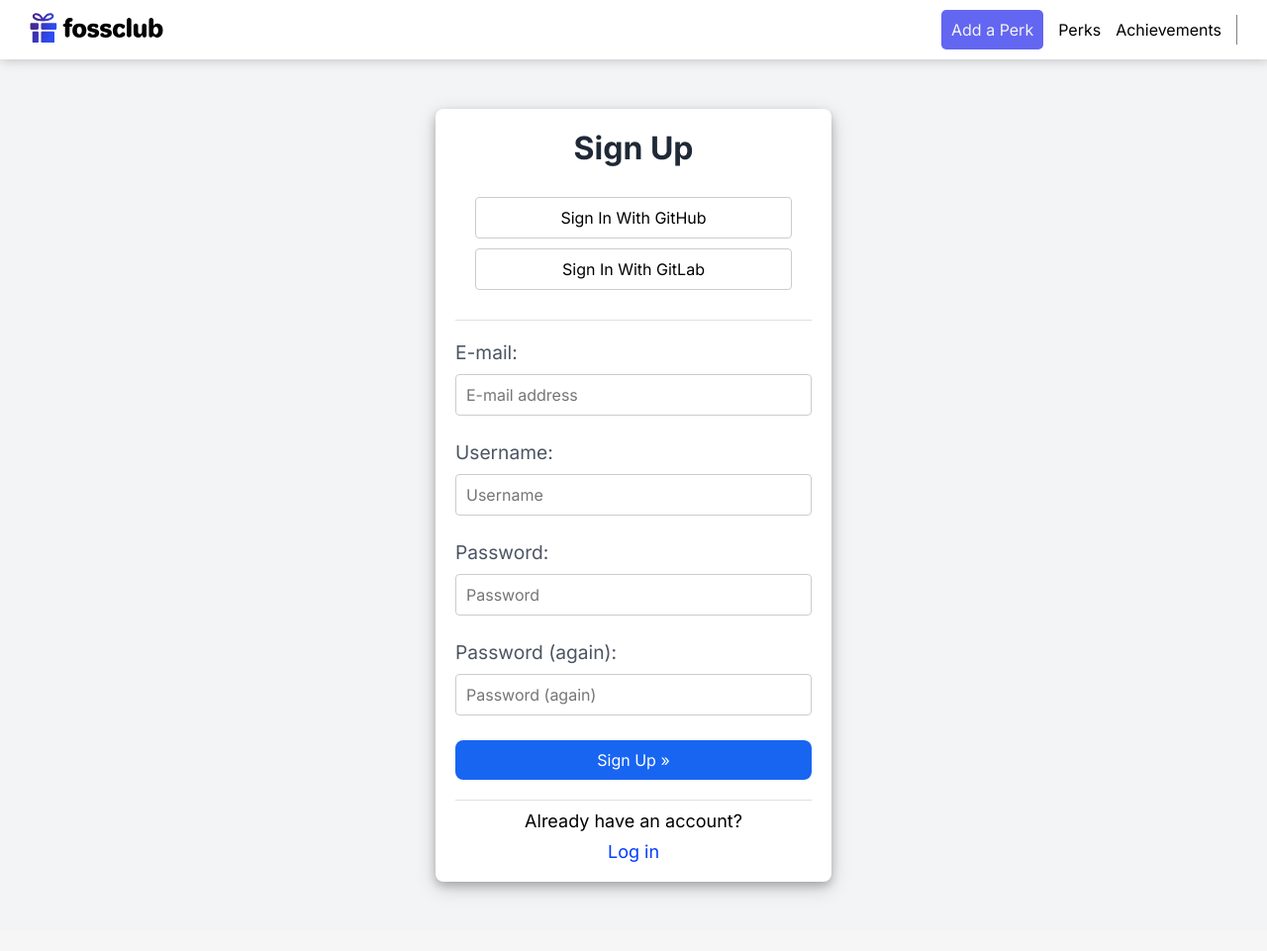
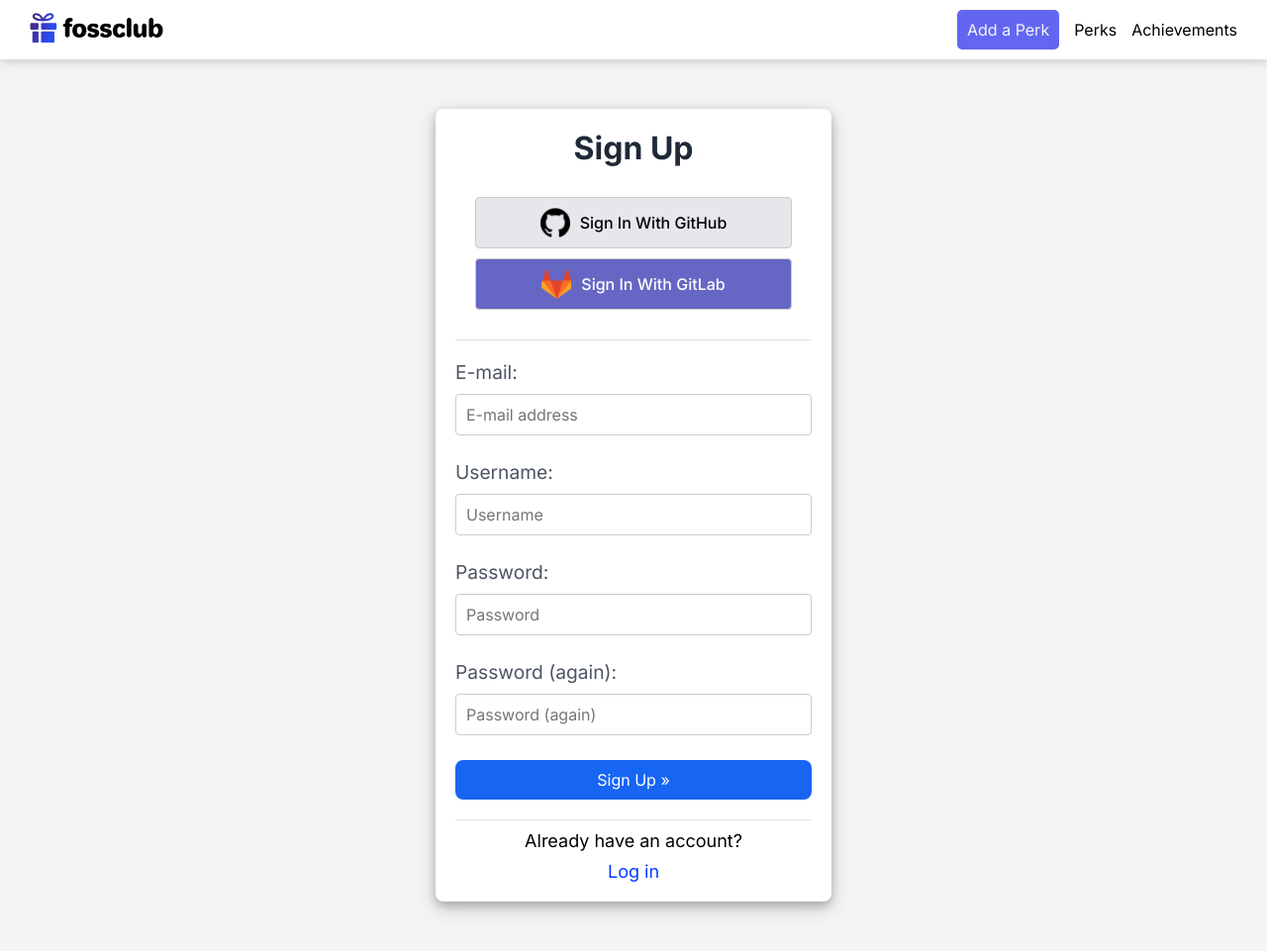
Before and after one commit to fossclub-com/fossclub, a Django app: page /accounts/signup/ in a window 1280 px wide. Shown: the whole page at 99% size. Before the commit the page ends 905 px from the top, so only its background shows below. Run offline with Django 4.2, Linux system fonts and the light colour scheme; some libraries are stand-ins or nearby versions.

Commit message:
Co-authored-by: KavthaleSam <KavthaleSam@users.noreply.github.com>

```diff
--- a/fossclub/static/new_style.css
+++ b/fossclub/static/new_style.css
@@ -446,6 +446,10 @@
     margin-top: 10px;
 }
 
+.mt-50 {
+    margin-top: 50px;
+}
+
 .mr-auto {
     margin-right: auto;
 }
@@ -532,3 +536,29 @@
 
 
 /* MARGINS AND PADDINGS END */
+
+
+/* LOGIN START */
+
+.provider-img {
+    width: 30px;
+    aspect-ratio: 1;
+}
+
+.github {
+    background-color: #e5e7eb;
+    font-weight: 500;
+}
+
+.gitlab  {
+    background-color: #6666c4;
+    color: white !important;
+    font-weight: 500;
+}
+
+/* LOGIN END */
+
+.grid-perks {
+    display: grid;
+    grid-template-columns: repeat(3, 1fr);
+}
--- a/fossclub/templates/base.html
+++ b/fossclub/templates/base.html
@@ -32,8 +32,8 @@
                         Achievements
                     </a>
                 </nav>
+                {% if user.is_authenticated %}
                 <hr class="vertical-separator header__vertical-separator" />
-                {% if user.is_authenticated %}
                 <a href="/accounts/profile/">
                 <div class="flex vertical-center header__profile">
                     <div class="headerUsername">
--- a/fossclub/templates/socialaccount/snippets/provider_list.html
+++ b/fossclub/templates/socialaccount/snippets/provider_list.html
@@ -1,7 +1,7 @@
-{% load socialaccount %}
+  {% load socialaccount %}
 
 {% get_providers as socialaccount_providers %}
-
+{% load static %}
 {% for provider in socialaccount_providers %}
 {% if provider.id == "openid" %}
 {% for brand in provider.get_brands %}
@@ -14,7 +14,9 @@
 {% endfor %}
 {% endif %}
 <li>
-  <a title="Sign Up With {{provider.name}}" class="socialaccount_provider {{provider.id}}"
-     href="{% provider_login_url provider.id process=process scope=scope auth_params=auth_params %}">Sign In With {{provider.name}}</a>
+  <a title="Sign Up With {{provider.name}}" class="flex vertical-center horizontal-center signup-with-provider socialaccount_provider {{provider.id}}"
+     href="{% provider_login_url provider.id process=process scope=scope auth_params=auth_params %}">
+     <img src="{% static '/assets/'|add:provider.name|add:'.png' %}" class="mr-10 provider-img" />
+     Sign In With {{provider.name}}</a>
 </li>
 {% endfor %}
```
Also changed, not shown: fossclub/templates/perks/list.html (+8 -4 lines), fossclub/media/cover.png (renamed from fossclub/static/assets/cover.png), fossclub/static/assets/GitHub.png (added), fossclub/static/assets/GitLab.png (added), fossclub/static/assets/fossclubTiny.png (added), fossclub/templates/account/signup.html (line endings or trailing spaces).
